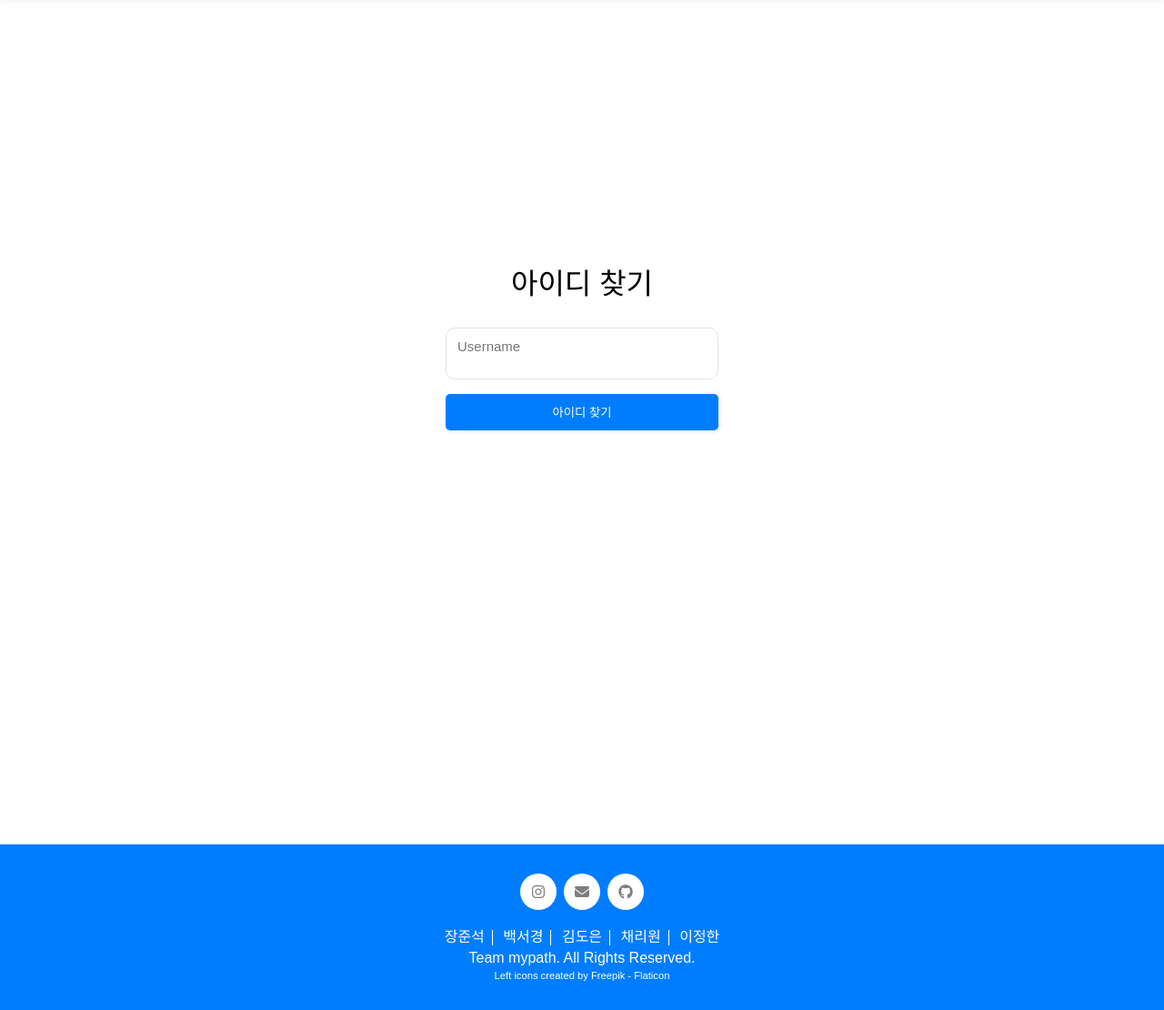
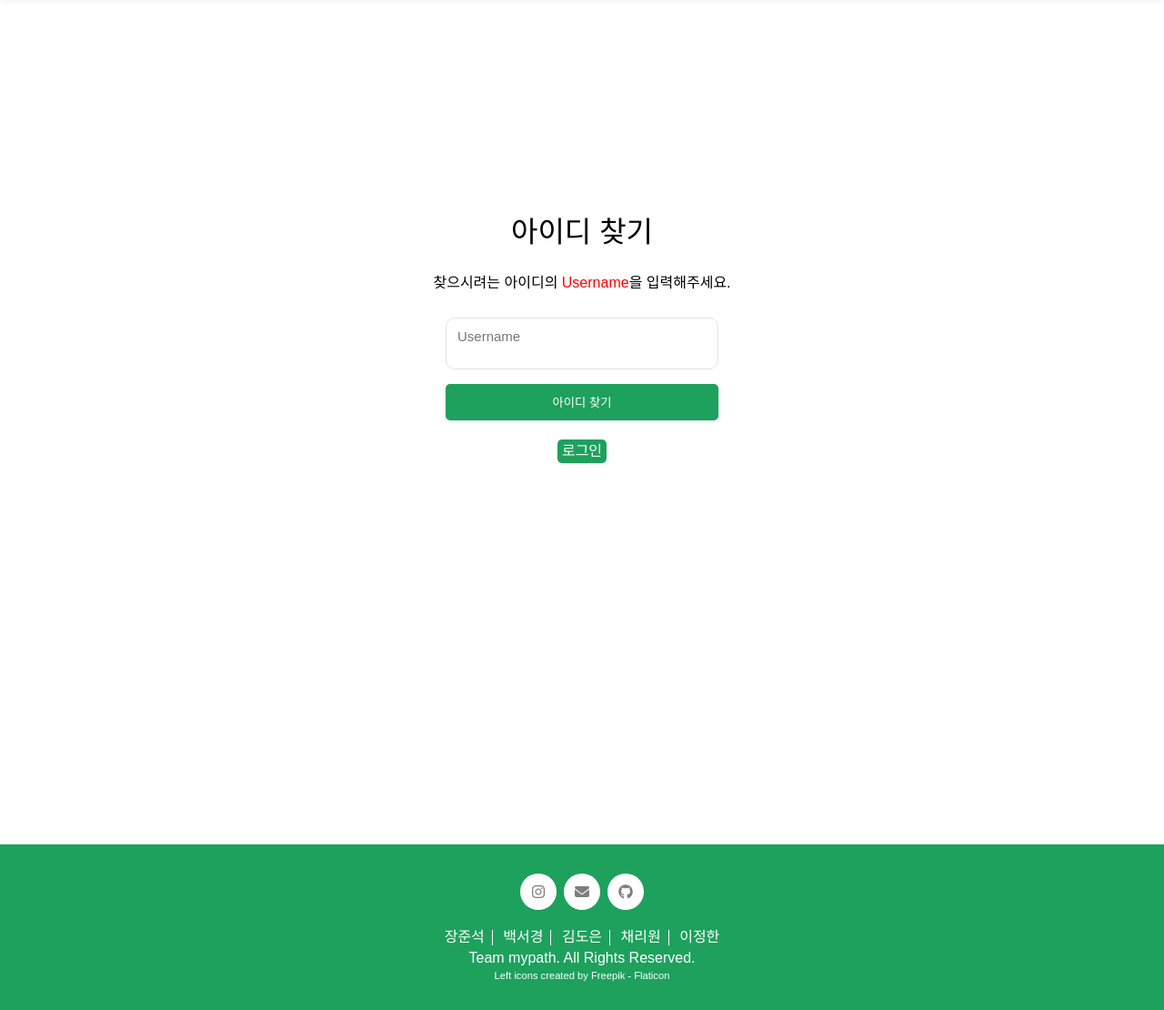
Before and after one commit to junseok44/myPath, a Django app: page /user/login/find_id/ in a window 1280 px wide. Shown: the part 64-1174 px from the top of the page at 91% size. Run offline with Django 4.2, Linux system fonts and the light colour scheme; some libraries are stand-ins or nearby versions; some web fonts are replaced.

Commit message:
아이디 찾기 스타일링

```diff
--- a/server/static/shared.css
+++ b/server/static/shared.css
@@ -8,7 +8,7 @@
 
 :root {
   --border-grey: #e3e3e3;
-  --primary-color: #007dff;
+  --primary-color: #1da15d;
   /* --primary-color: #41b98A; */
   /* --primary-color: #3A42BA; */
   /* --primary-color: #1CD463; */
--- a/server/templates/user/find_id.html
+++ b/server/templates/user/find_id.html
@@ -1,12 +1,27 @@
 {% extends 'base.html' %} {% block stylesheet %}
 <style>
   .find-id-result {
-    margin-top: 1rem;
-    font-size: 1.2rem;
+    margin-top: 1.3rem;
+    margin-bottom: 1.3rem;
+    font-size: 1.4rem;
+    background-color: #1da15d;
+    color: white;
   }
 
   .auth-input {
     margin-bottom: 1rem;
+  }
+
+  .btn {
+    margin-bottom: 1.3rem;
+  }
+
+  h4 {
+    margin-bottom: 30px;
+  }
+
+  b {
+    color: red;
   }
 </style>
 
@@ -15,6 +30,7 @@
 <div class="center__layout">
   <div class="auth-container">
     <h2>아이디 찾기</h2>
+    <h4>찾으시려는 아이디의 <b>Username</b>을 입력해주세요.</h4>
     <form action="{% url 'find_id' %}" method="post">
       {% csrf_token %}
       <div class="find-id-box">
@@ -35,6 +51,7 @@
     {% if loginId %}
     <p class="find-id-result">your loginId: {{ loginId }}</p>
     {% endif %}
+    <a href="{% url 'user_login' %}" class="btn auth-btn">로그인</a>
   </div>
 </div>
 {% endblock %}
```
